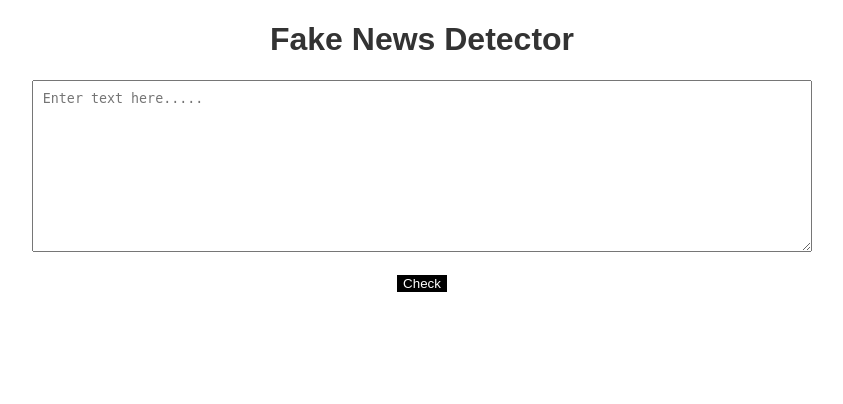
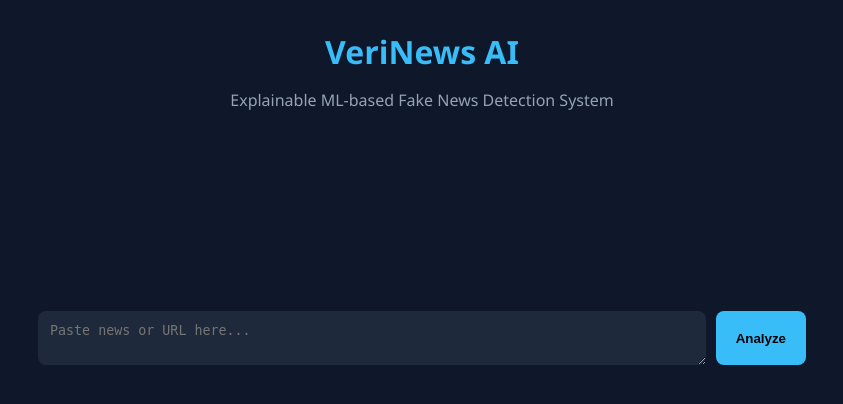
Before and after one commit to ESSA-ANSARI/fake-news-detector, a Flask app: page / in a window 1280 px wide. Shown: the top 404 px of the page, without its empty margins (218-1061 px from the left). Run offline with Flask 3, Linux system fonts and the light colour scheme; parts of the project's set-up code (start-up, migrations or seed data) failed here and were passed over.

Commit message:
Updated index.html, further improvements will be done...

```diff
--- a/templates/index.html
+++ b/templates/index.html
@@ -1,48 +1,216 @@
-<!DOCTYPE HTML>
-<html>
+<!DOCTYPE html>
+<html lang="en">
 <head>
-<title>Fake News Detector</title>
+<meta charset="UTF-8">
+<title>VeriNews AI</title>
+
 <style>
-body
-{
-font-family: Arial;
+body {
+    font-family: 'Segoe UI', sans-serif;
+    background-color: #0f172a;
+    color: #e2e8f0;
+    margin: 0;
+}
+
+/* Header */
+.header {
     text-align: center;
-backgroud-color: #f5f5f5;
+    margin-top: 30px;
 }
-textarea
-{
+
+.header h1 {
+    color: #38bdf8;
+    margin-bottom: 5px;
+}
+
+.header p {
+    color: #94a3b8;
+}
+
+/* Chat container */
+.chat-container {
     width: 60%;
+    margin: 40px auto;
+    padding-bottom: 120px;
+}
+
+/* Messages */
+.message {
+    padding: 18px;
+    margin: 20px 0;
+    border-radius: 12px;
+    max-width: 80%;
+    line-height: 1.6;
+}
+
+.message:hover {
+    transform: scale(1.01);
+    transition: 0.2s;
+}
+
+/* User */
+.user {
+    background: #1e293b;
+    margin-left: auto;
+    text-align: right;
+}
+
+/* Bot */
+.bot {
+    background: #020617;
+    border: 1px solid #334155;
+    margin-right: auto;
+    box-shadow: 0 0 15px rgba(56,189,248,0.2);
+}
+
+/* Signals */
+.signals {
+    margin-top: 20px;
+}
+
+.signals h3 {
+    margin-bottom: 5px;
+}
+
+.signals ul {
+    padding-left: 20px;
+}
+
+/* Confidence bar */
+.confidence-container {
+    background: #1e293b;
+    border-radius: 10px;
+    overflow: hidden;
+    margin-top: 20px;
+}
+
+.confidence-bar {
+    background: #38bdf8;
     padding: 10px;
+    color: black;
+    font-weight: bold;
+    text-align: center;
 }
-button
-{
-padding: 10px, 20px;
-background-color: black;
+
+/* Input box */
+.input-box {
+    width: 60%;
+    margin: 30px auto;
+    display: flex;
+    gap: 10px;
+}
+
+textarea {
+    flex: 1;
+    padding: 12px;
+    border-radius: 8px;
+    border: none;
+    background-color: #1e293b;
     color: white;
+}
+
+button {
+    padding: 12px 20px;
+    background: #38bdf8;
+    color: black;
     border: none;
+    border-radius: 8px;
     cursor: pointer;
+    font-weight: bold;
 }
-h1
-{
-color: #333;
+
+button:hover {
+    background: #0ea5e9;
+    transform: scale(1.05);
+    transition: 0.2s;
 }
-h2
-{
-color: blue;
+
+#loading {
+    display: none;
+    font-size: 14px;
+    color: #94a3b8;
+    margin-top: 5px;
 }
 </style>
 </head>
+
 <body>
 
-<h1>Fake News Detector</h1>
+<div class="header">
+    <h1>VeriNews AI</h1>
+    <p>Explainable ML-based Fake News Detection System</p>
+</div>
 
-<form action="/predict" method="post" >
-<textarea name="news" rows="10" cols="50" placeholder="Enter text here....."></textarea>
-<br><br>
-<button type="submit">Check</button>
+<div class="chat-container">
+
+{% if user_input %}
+<div class="message user">
+    {{ user_input }}
+</div>
+{% endif %}
+
+{% if prediction_text %}
+<div class="message bot">
+    <p>{{ prediction_text }}</p>
+    <p>{{ reason }}</p>
+
+    <p><b>Summary:</b> {{ summary }}</p>
+    <p><b>Tone:</b> {{ tone }}</p>
+
+    {% if source %}
+    <p><b>Source Credibility:</b> {{ source }}</p>
+    {% endif %}
+
+    <p style="color:#94a3b8; font-size:14px;">
+        These words influenced the prediction based on learned patterns.
+    </p>
+</div>
+
+{% if fake_words or real_words %}
+<div class="signals">
+    <h3>?? Words pushing toward FAKE</h3>
+    <ul>
+        {% for word in fake_words %}
+        <li style="color:#f87171">{{ word }}</li>
+        {% endfor %}
+    </ul>
+
+    <h3>?? Words pushing toward REAL</h3>
+    <ul>
+        {% for word in real_words %}
+        <li style="color:#4ade80">{{ word }}</li>
+        {% endfor %}
+    </ul>
+</div>
+{% endif %}
+
+{% if confidence %}
+<div class="confidence-container">
+    <div class="confidence-bar" style="width: {{ confidence }}%;">
+        Confidence: {{ confidence }}%
+    </div>
+</div>
+{% endif %}
+
+{% endif %}
+
+</div>
+
+<form action="/predict" method="post" class="input-box">
+    <textarea name="news" placeholder="Paste news or URL here..."></textarea>
+    <button type="submit">Analyze</button>
 </form>
 
-<h2>{{  prediction_text  }}</h2>
+<p id="loading" style="text-align:center;">Analyzing news...</p>
+
+<script>
+const form = document.querySelector("form");
+const loading = document.getElementById("loading");
+
+form.addEventListener("submit", () => {
+    loading.style.display = "block";
+});
+</script>
 
 </body>
 </html>
```
Lines whose indentation alone changed are shown as unchanged.
